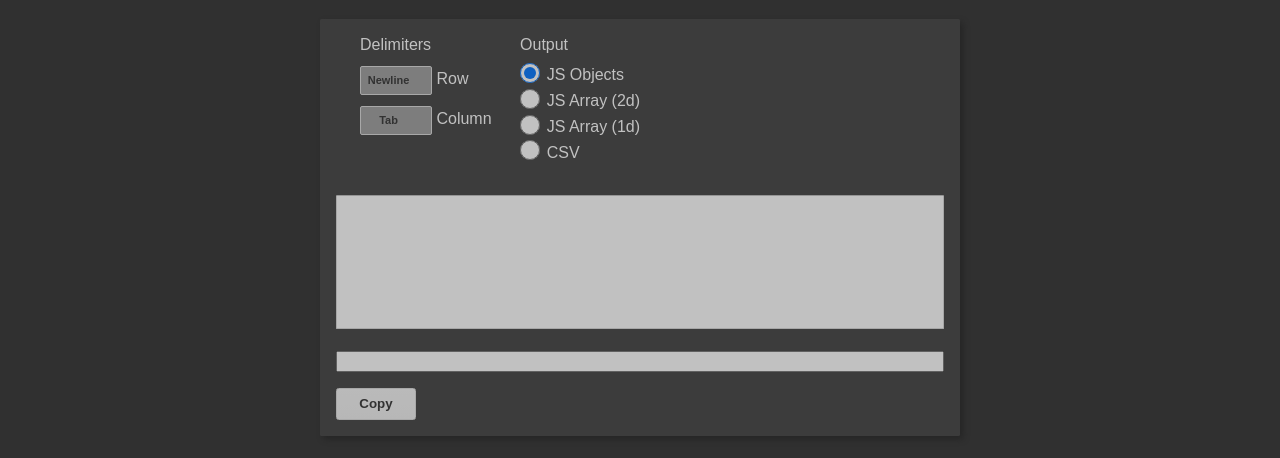
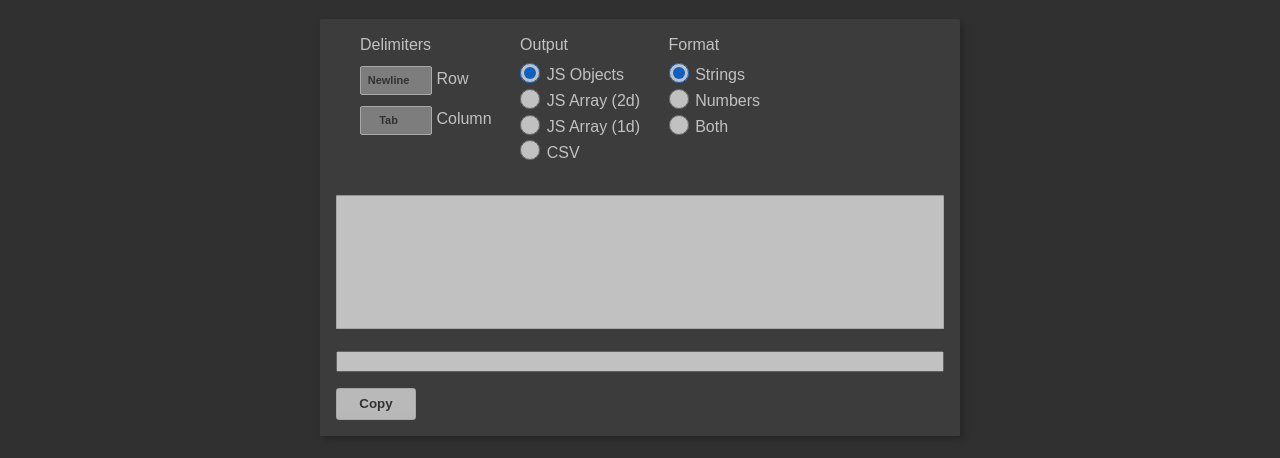
Before and after one commit to caleb92/Clipboard-Serializer, a plain HTML site: page index.html in a window 1280 px wide. Shown: the part 74-532 px from the top of the page. Drawn offline with Linux system fonts and the light colour scheme; grey boxes are pictures that could not be loaded.

Commit message:
added format form-group

```diff
--- a/index.html
+++ b/index.html
@@ -46,6 +46,14 @@
   			    <label><input type="radio" name="output-type" value="csv" />CSV</label>
   			</form>
   		</div>
+  		<div class="form-group">
+  			<p>Format</p>
+  			<form id="format-form">
+  			    <label><input type="radio" name="format" value="strings" checked/>Strings</label>
+  			    <label><input type="radio" name="format" value="numbers" />Numbers</label>
+  			    <label><input type="radio" name="format" value="numbers" />Both</label>
+  			</form>
+  		</div>
   	</div>
 	<div>
 		<textarea id="input" wrap="off"></textarea>
```
